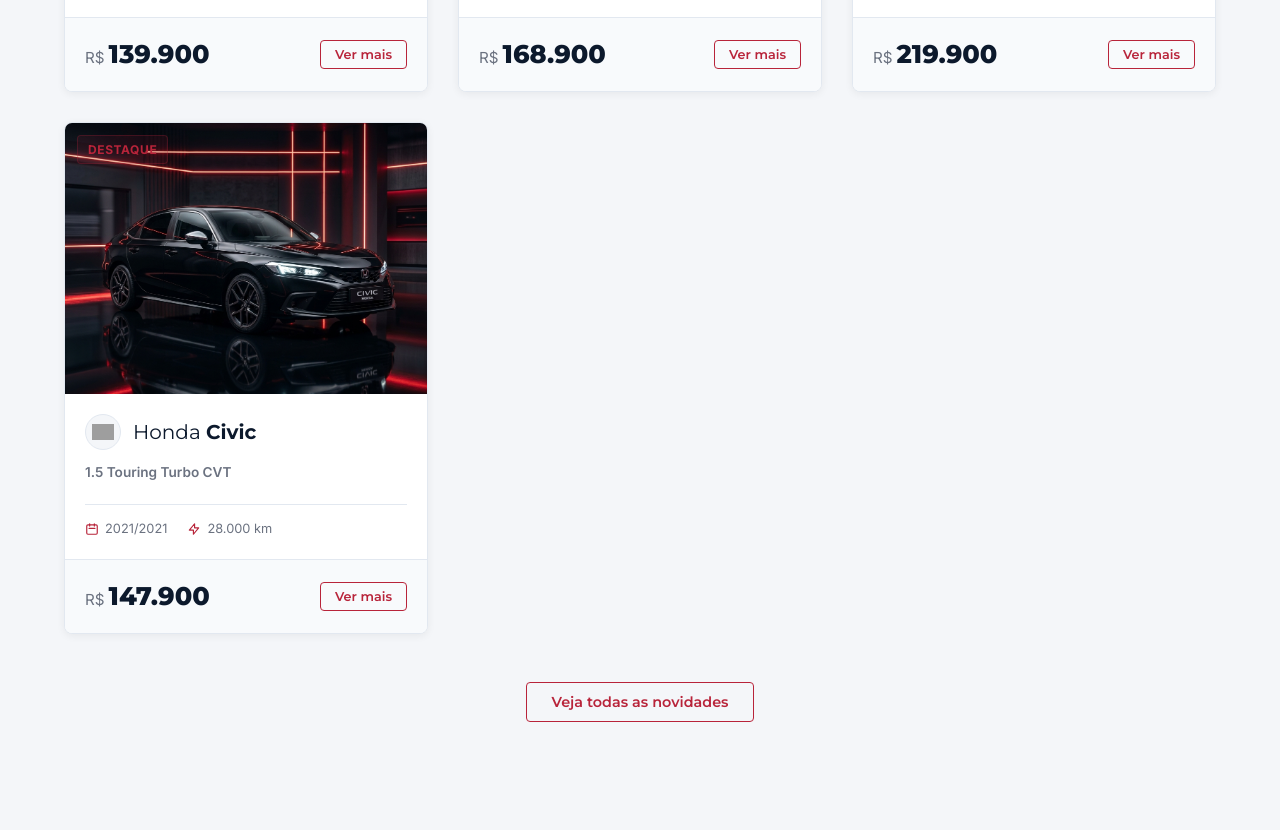
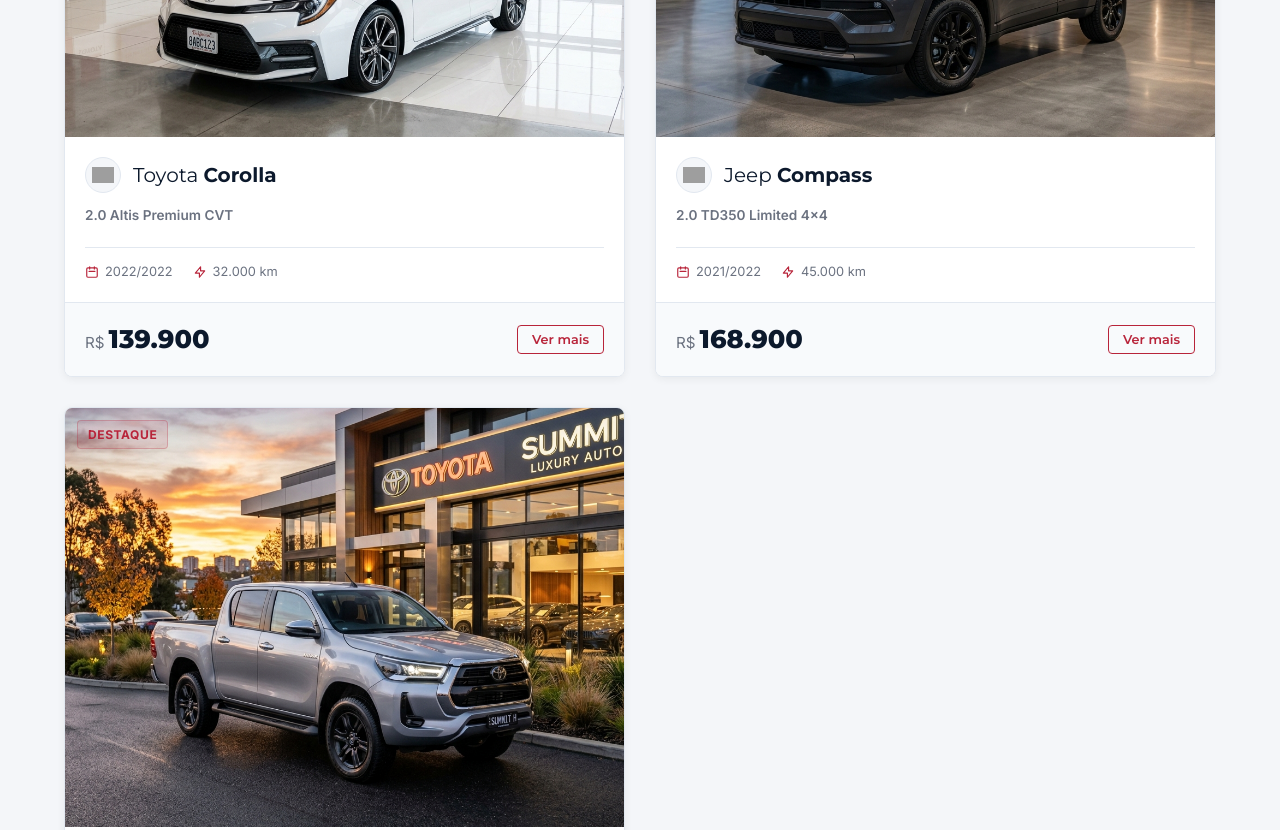
Before and after one commit to guilhermebatista5025/bassini-veiculos, a plain HTML site: page index.html in a window 1280 px wide. Shown: the part 1527-2357 px from the top of the page. Drawn offline with Linux system fonts and the light colour scheme; grey boxes are pictures that could not be loaded.

Commit message:
Ajustando algumas coisas

```diff
--- a/script.js
+++ b/script.js
@@ -55,25 +55,8 @@
     category: "picape",
     featured: true,
     brandLogoUrl: "https://static.autoconf.com.br/marcas/toyota.png"
-  },
-  {
-    id: 4,
-    brand: "Honda",
-    model: "Civic",
-    version: "1.5 Touring Turbo CVT",
-    year: "2021/2021",
-    km: "28.000 km",
-    gearbox: "Automático",
-    fuel: "Gasolina",
-    color: "Preto Cristal",
-    plateEnd: "1",
-    description: "O mais desejado da categoria. Versão Touring equipada com o potente e econômico motor 1.5 Turbo de 173cv. Possui teto solar elétrico, conjunto óptico Full LED, LaneWatch (câmera de ponto cego no retrovisor), sistema de som premium com 10 alto-falantes e carregamento de celular por indução. Procedência impecável.",
-    price: 147900,
-    image: "assets/civic.png",
-    category: "sedan",
-    featured: true,
-    brandLogoUrl: "https://static.autoconf.com.br/marcas/honda.png"
   }
+
 ];
 
 // WhatsApp Configs
--- a/style.css
+++ b/style.css
@@ -373,7 +373,7 @@
 .hero-banner {
   position: relative;
   width: 100%;
-  height: 450px;
+  height: 580px;
   overflow: hidden;
   background-color: var(--primary-navy);
 }
@@ -583,7 +583,7 @@
 }
 
 .section-title {
-  font-size: 2.2rem;
+  font-size: 2.6rem;
   text-transform: uppercase;
   letter-spacing: -0.01em;
   color: var(--primary-navy);
@@ -630,7 +630,7 @@
 /* Car Grid */
 .car-grid {
   display: grid;
-  grid-template-columns: repeat(auto-fill, minmax(340px, 1fr));
+  grid-template-columns: repeat(auto-fill, minmax(370px, 1fr));
   gap: 30px;
   margin-top: 40px;
 }
```
